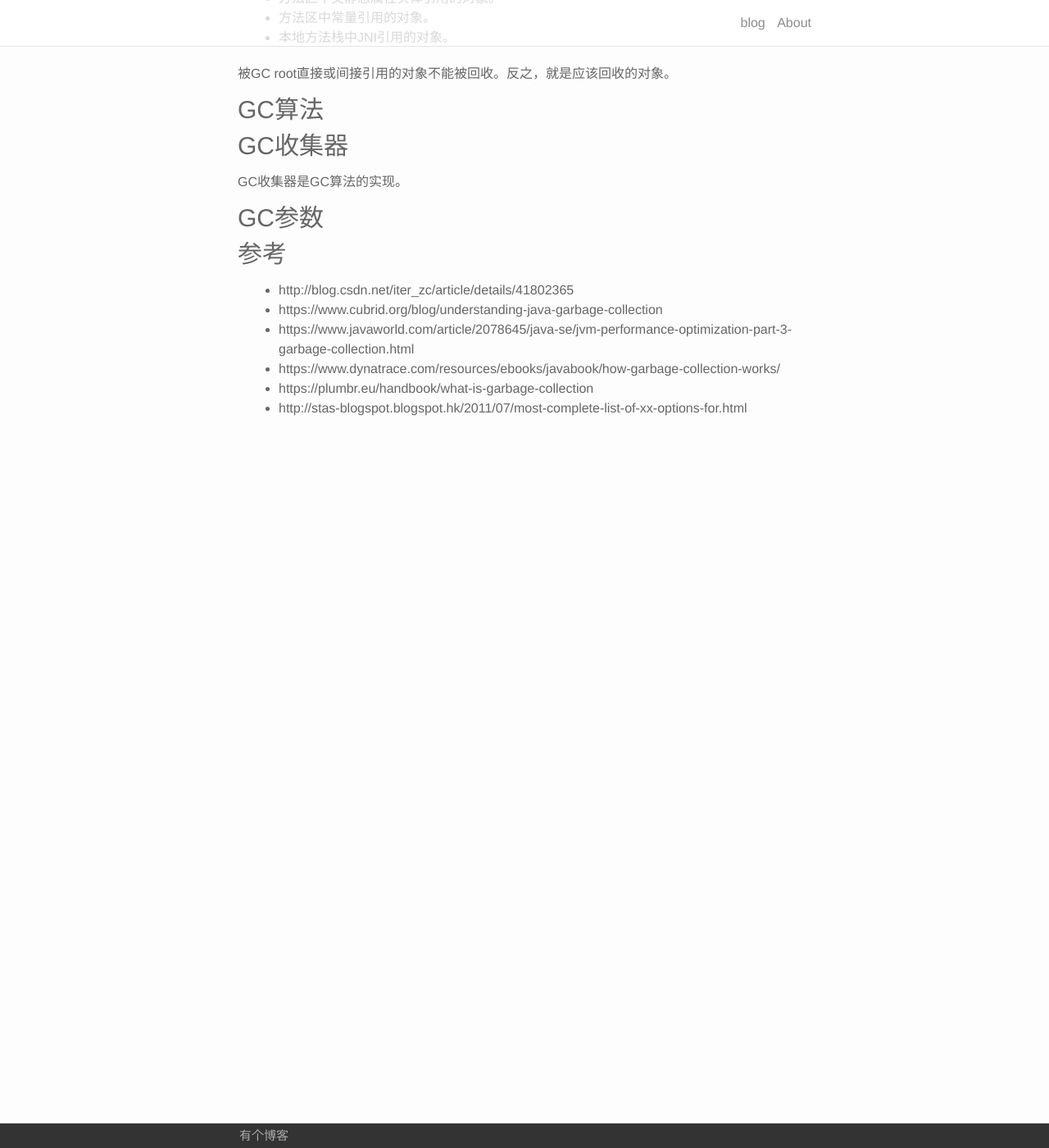
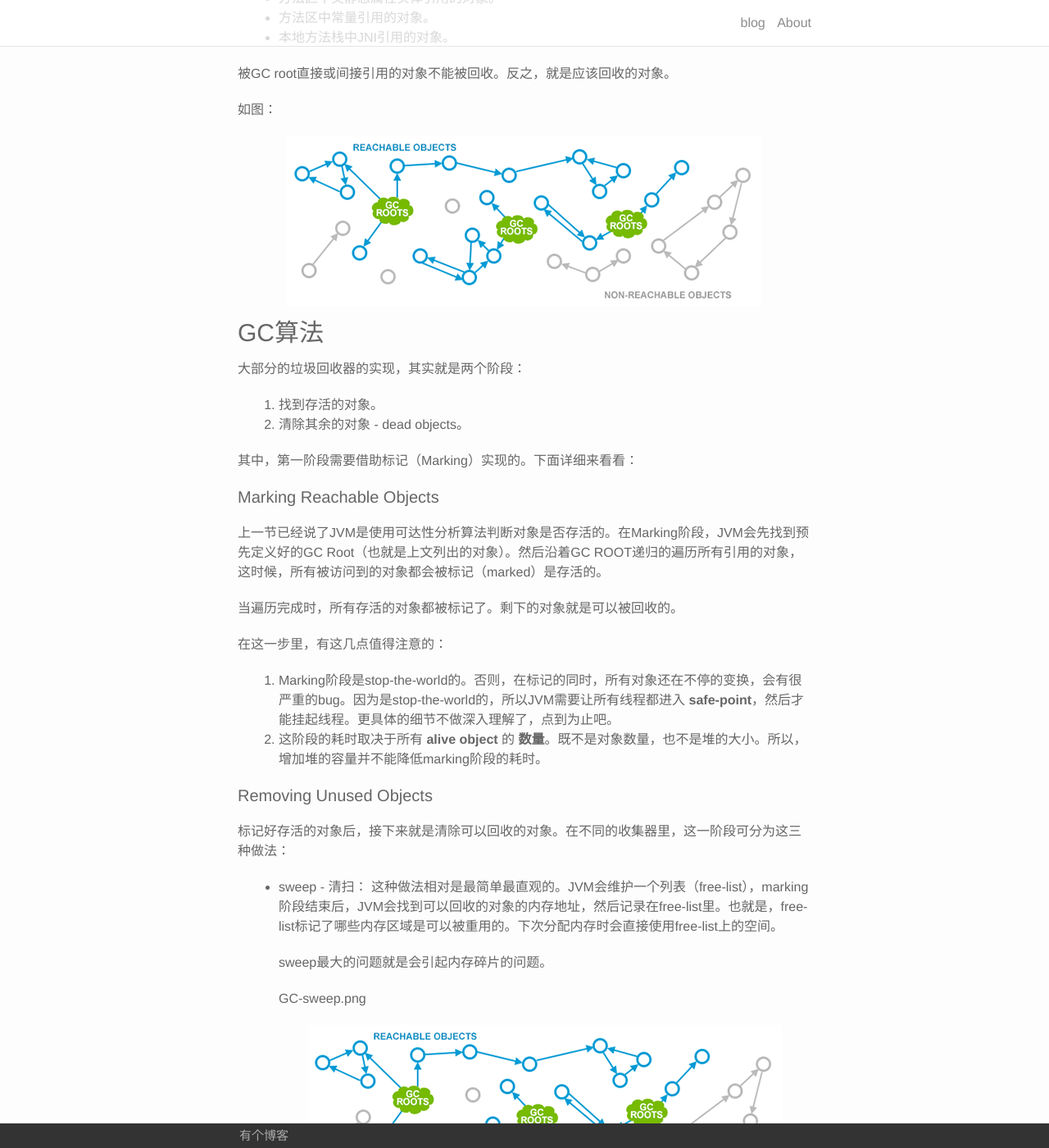
Before and after one commit to afghl/afghl.github.io, a Jekyll site: the page built from _posts/2017-09-25-jvm-gc-summary-02-gc-detail.markdown, in a window 1280 px wide and 1400 px high, scrolled down 1122 px. Shown: the whole window at 82% size. Built offline with Jekyll 4.4.1, drawn with Linux system fonts in a browser that asks for light colours; some of the changed text lies outside the part shown.

Commit message:
add marking phase

```diff
--- a/_posts/2017-09-25-jvm-gc-summary-02-gc-detail.markdown
+++ b/_posts/2017-09-25-jvm-gc-summary-02-gc-detail.markdown
@@ -37,7 +37,48 @@ JVM使用可达性分析算法（Reachability Analysis）判断对象是否能
 
 被GC root直接或间接引用的对象不能被回收。反之，就是应该回收的对象。
 
+如图：
+
+![Alt](/images/gc(1).png)
+
 ### GC算法
+
+大部分的垃圾回收器的实现，其实就是两个阶段：
+
+1. 找到存活的对象。
+2. 清除其余的对象 - dead objects。
+
+其中，第一阶段需要借助标记（Marking）实现的。下面详细来看看：
+
+#### Marking Reachable Objects
+
+上一节已经说了JVM是使用可达性分析算法判断对象是否存活的。在Marking阶段，JVM会先找到预先定义好的GC Root（也就是上文列出的对象）。然后沿着GC ROOT递归的遍历所有引用的对象，这时候，所有被访问到的对象都会被标记（marked）是存活的。
+
+当遍历完成时，所有存活的对象都被标记了。剩下的对象就是可以被回收的。
+
+在这一步里，有这几点值得注意的：
+
+1. Marking阶段是stop-the-world的。否则，在标记的同时，所有对象还在不停的变换，会有很严重的bug。因为是stop-the-world的，所以JVM需要让所有线程都进入 **safe-point**，然后才能挂起线程。更具体的细节不做深入理解了，点到为止吧。
+2. 这阶段的耗时取决于所有 **alive object** 的 **数量**。既不是对象数量，也不是堆的大小。所以，增加堆的容量并不能降低marking阶段的耗时。
+
+#### Removing Unused Objects
+
+标记好存活的对象后，接下来就是清除可以回收的对象。在不同的收集器里，这一阶段可分为这三种做法：
+
+- sweep - 清扫：
+   这种做法相对是最简单最直观的。JVM会维护一个列表（free-list），marking阶段结束后，JVM会找到可以回收的对象的内存地址，然后记录在free-list里。也就是，free-list标记了哪些内存区域是可以被重用的。下次分配内存时会直接使用free-list上的空间。
+
+   sweep最大的问题就是会引起内存碎片的问题。
+
+   GC-sweep.png
+
+   ![Alt](/images/gc(1).png)
+
+- compact - 压缩（或整理）
+
+
+
+- copy - 复制
 
 
 
@@ -47,6 +88,8 @@ GC收集器是GC算法的实现。
 
 ### GC参数
 
+- -XX:+MaxTenuringThreshold。设置一个对象在新生代存活多少次minor GC后会晋升到老年代，默认值是15。
+
 ### 参考
 
 - http://blog.csdn.net/iter_zc/article/details/41802365
@@ -55,3 +98,4 @@ GC收集器是GC算法的实现。
 - https://www.dynatrace.com/resources/ebooks/javabook/how-garbage-collection-works/
 - https://plumbr.eu/handbook/what-is-garbage-collection
 - http://stas-blogspot.blogspot.hk/2011/07/most-complete-list-of-xx-options-for.html
+- http://xiao-feng.blogspot.com/2008/01/gc-safe-point-and-safe-region.html
```
Also changed, not shown: images/GC-sweep.png (added), images/gc(1).png (added).
